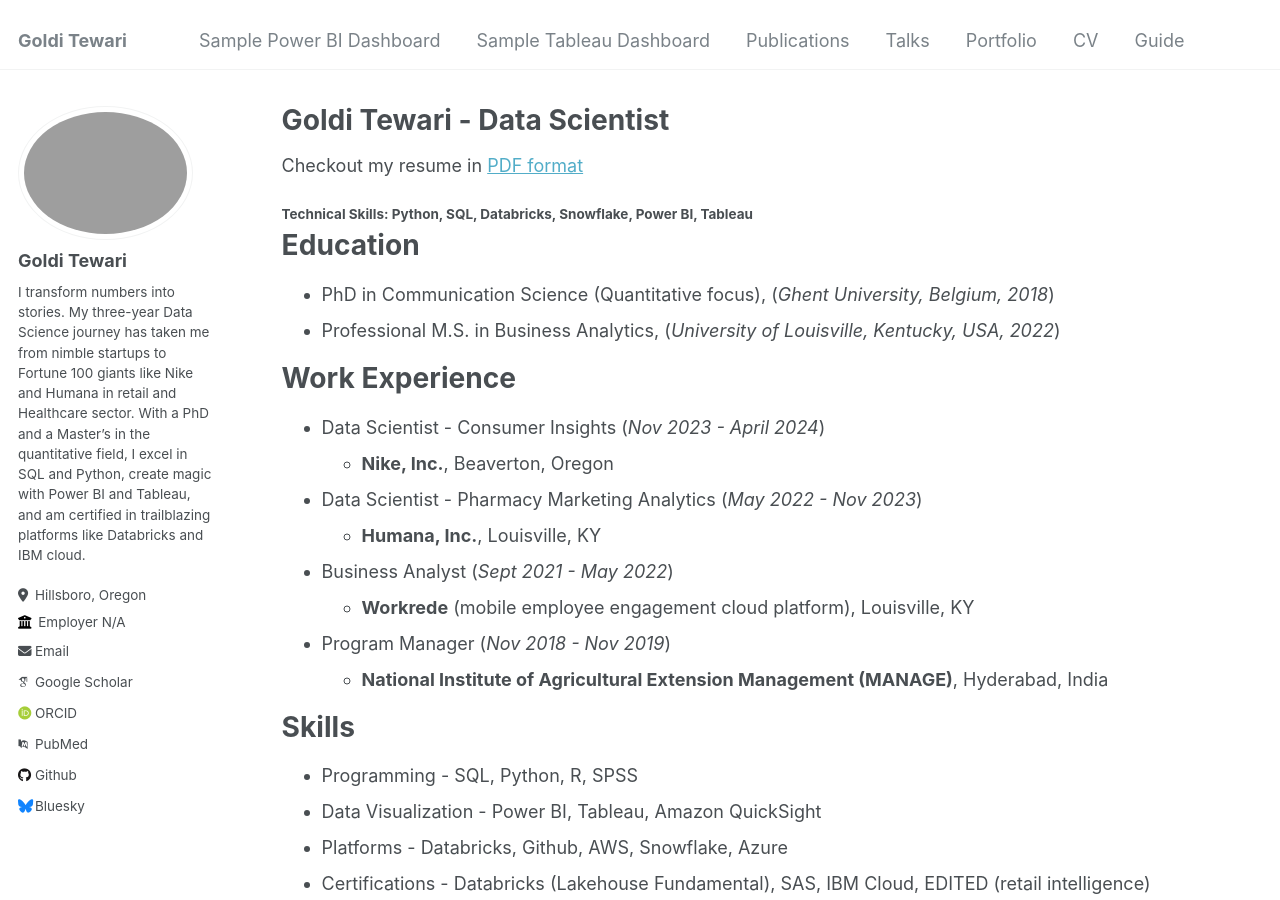
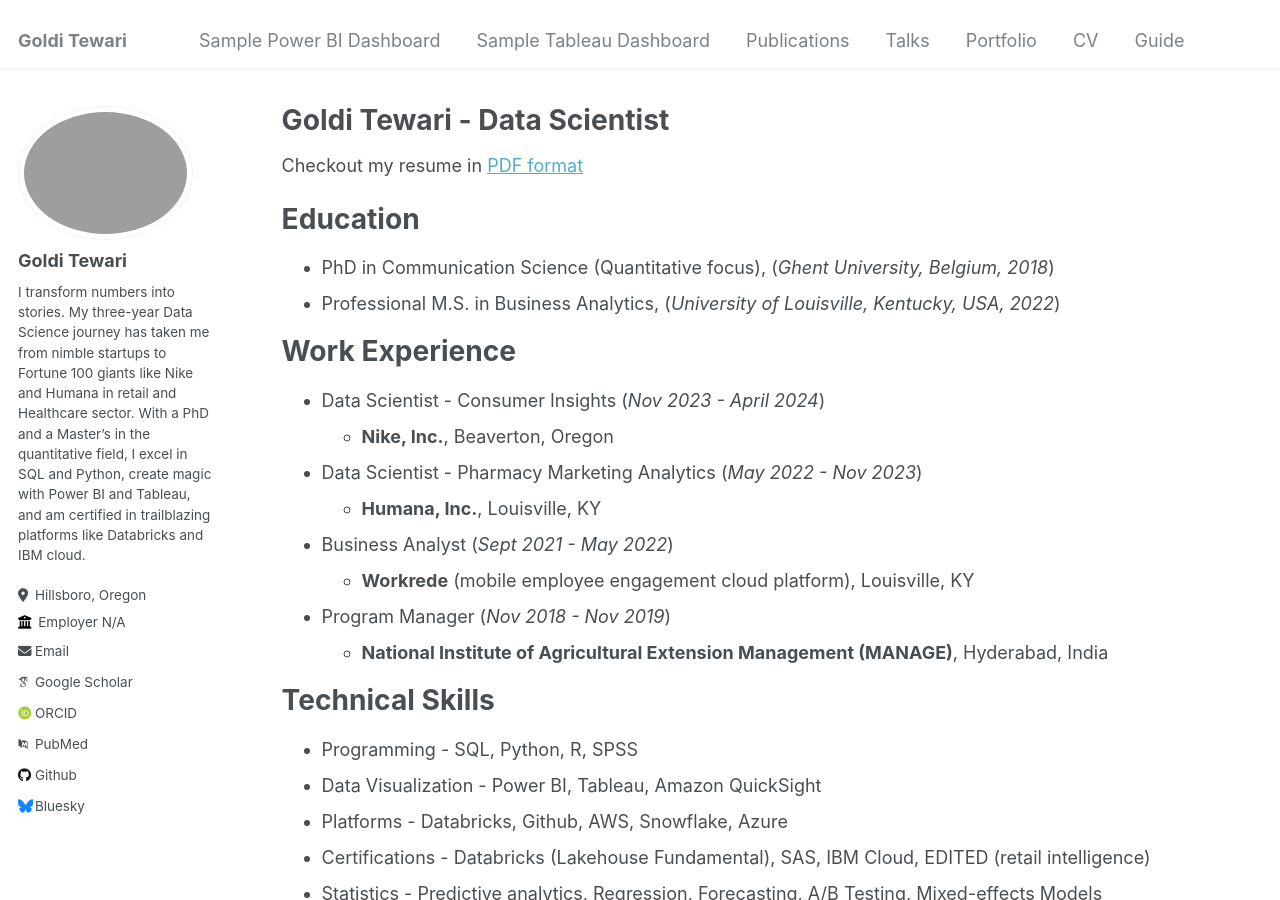
Before and after one commit to golditewari9/golditewari.github.io, a Jekyll site: the page built from _pages/cv.md, in a window 1280 px wide and 900 px high. Built offline with Jekyll 4.4.1, drawn with Linux system fonts in a browser that asks for light colours; some web fonts are replaced; part of the change alters nothing that is shown.

Commit message:
Update cv.md

```diff
--- a/_pages/cv.md
+++ b/_pages/cv.md
@@ -8,8 +8,6 @@ redirect_from:
 ---
 Checkout my resume in [PDF format](files/Goldi_Tewari_resume.pdf)
 {% include base_path %}
-
-#### Technical Skills: Python, SQL, Databricks, Snowflake, Power BI, Tableau
 
 Education
 ======
@@ -30,7 +28,7 @@ Work Experience
 * Program Manager (_Nov 2018 - Nov 2019_)
   *  **National Institute of Agricultural Extension Management (MANAGE)**, Hyderabad, India
 
-Skills
+Technical Skills
 ======
 * Programming - SQL, Python, R, SPSS
 * Data Visualization - Power BI, Tableau, Amazon QuickSight
```
